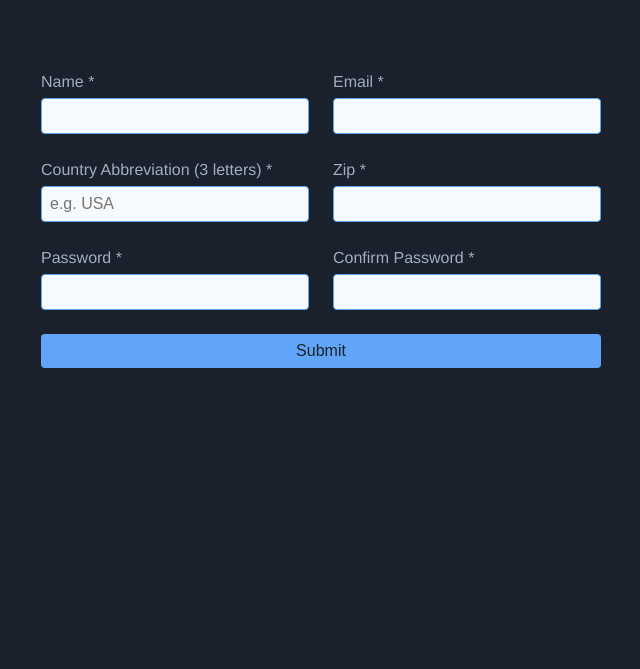
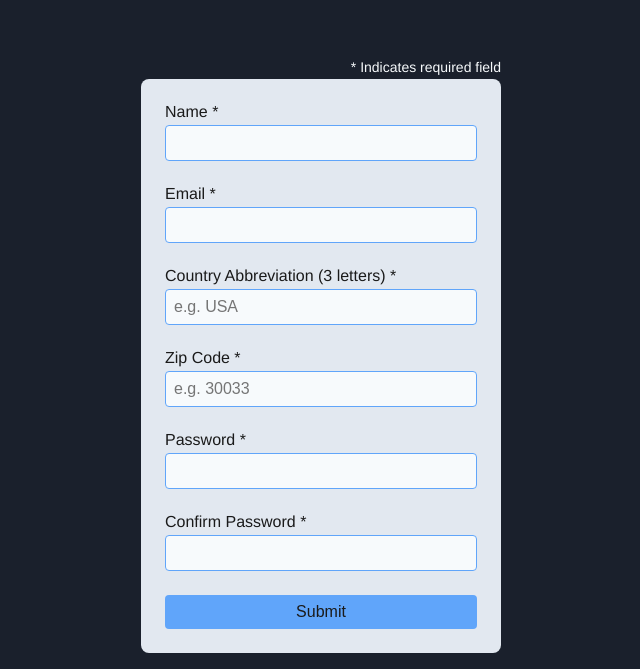
Before and after one commit to kadezaccaro/odin-js-form-validation, a plain HTML site: page index.html in a window 1280 px wide. Shown: the part 138-807 px from the top of the page, without its empty margins (319-959 px from the left). Drawn offline with Linux system fonts and the light colour scheme.

Commit message:
Improve overall styling

```diff
--- a/app.js
+++ b/app.js
@@ -86,12 +86,12 @@ confirmPassInput.addEventListener("input", () => {
 
 form.addEventListener("submit", (event) => {
   if (hasInvalidInputs()) {
-    submitErrorMsg.textContent =
-      "Please fix the errors in the form before submitting.";
+    submitErrorMsg.style.display = "block";
     showInvalidInputs();
     // Prevent the form from being submitted
     event.preventDefault();
   } else {
+    submitErrorMsg.style.display = "none";
     alert("High five! You've successfully submitted the form.");
   }
 });
--- a/index.html
+++ b/index.html
@@ -12,6 +12,7 @@
     </header>
 
     <main>
+      <p class="asterisk-explanation">* Indicates required field</p>
       <form id="form" action="" novalidate>
         <label for="name">
           Name *
@@ -42,13 +43,14 @@
         </label>
 
         <label for="zip">
-          Zip *
+          Zip Code *
           <input
             type="text"
             name="zip"
             id="zip"
             minlength="5"
             pattern="[0-9]*"
+            placeholder="e.g. 30033"
             required
           />
         </label>
@@ -77,7 +79,9 @@
 
         <div class="submit-container">
           <button class="submit-btn" type="submit">Submit</button>
-          <span class="submit-error-msg" aria-live="polite"></span>
+          <span class="submit-error-msg" aria-live="polite"
+            >Please fix the errors in the form before submitting.</span
+          >
         </div>
       </form>
     </main>
--- a/styles.css
+++ b/styles.css
@@ -2,14 +2,15 @@
 
 :root {
   --clr-dark: #1a202c;
-  --clr-mid: #a0aec0;
+  --clr-mid: #e2e8f0;
   --clr-light: #f7fafc;
   --clr-accent: #60a5fa;
-  --clr-accent-dark: #3b82f6;
+  --clr-accent-light: #93c5fd;
   --clr-invalid: #fecaca;
-  --clr-invalid-border: #f56565;
+  --clr-invalid-dark: #d00b0b;
   --clr-valid: #c6f6d5;
-  --clr-valid-border: #68d391;
+  --clr-valid-dark: #68d391;
+  --clr-text: #1a1a1a;
 }
 
 /* || GENERAL */
@@ -25,28 +26,38 @@
 body {
   font-family: Helvetica, Arial, sans-serif;
   font-size: 16px;
-  line-height: 1.5;
-  color: var(--clr-mid);
+  color: var(--clr-text);
   background-color: var(--clr-dark);
 }
 
 header {
-  padding: 80px 0;
+  padding: 80px 16px;
   text-align: center;
+  color: var(--clr-light);
 }
 
 main {
   display: grid;
   place-content: center;
+  margin: 0 16px 16px 16px;
+}
+
+.asterisk-explanation {
+  color: var(--clr-light);
+  font-size: 14px;
+  margin-bottom: 4px;
+  text-align: right;
 }
 
 /* || FORM */
 
 form {
   display: grid;
-  grid-template-columns: 1fr 1fr;
   grid-gap: 24px;
-  max-width: 560px;
+  max-width: 360px;
+  background-color: var(--clr-mid);
+  padding: 24px;
+  border-radius: 8px;
 }
 
 input {
@@ -62,36 +73,36 @@ input {
 }
 
 input:focus {
-  outline: none;
+  outline: 2px solid var(--clr-accent);
 }
 
 input.touched:invalid {
   background-color: var(--clr-invalid);
-  border: 1px solid var(--clr-invalid-border);
+  border: 1px solid var(--clr-invalid-dark);
 }
 
 input:valid {
   background-color: var(--clr-valid);
-  border: 1px solid var(--clr-valid-border);
+  border: 1px solid var(--clr-valid-dark);
 }
 
 .error,
 .submit-error-msg {
-  color: var(--clr-invalid-border);
+  color: var(--clr-invalid-dark);
   font-size: 14px;
   margin-top: 4px;
   display: block;
 }
 
-.submit-container {
-  grid-column: 1 / 3;
+.submit-error-msg {
+  display: none;
 }
 
 .submit-btn {
   padding: 8px 16px;
   border: none;
   background-color: var(--clr-accent);
-  color: var(--clr-dark);
+  color: var(--clr-text);
   border-radius: 4px;
   cursor: pointer;
   width: 100%;
@@ -100,5 +111,5 @@ input:valid {
 }
 
 .submit-btn:hover {
-  background-color: var(--clr-accent-dark);
+  background-color: var(--clr-accent-light);
 }
```
